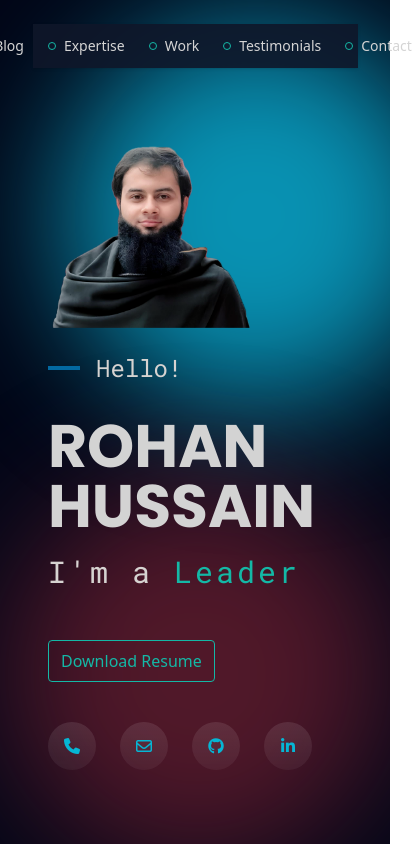
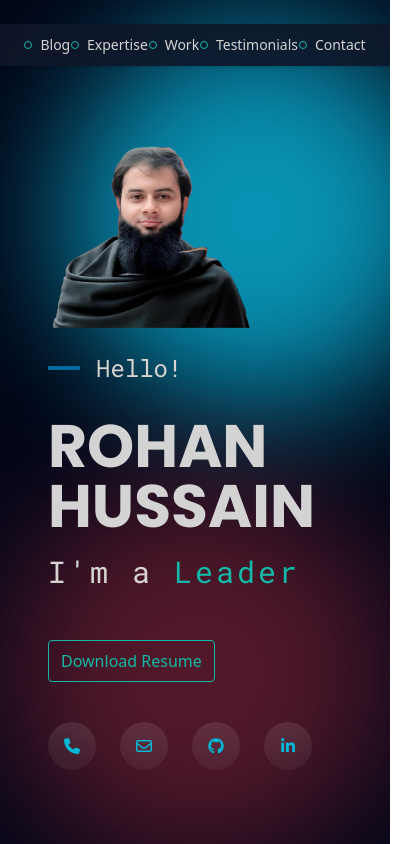
Before and after one commit to hallucinogenizer/portfolio-template, a React (Vite) app: page / in a window 390 px wide. Shown: the top 844 px of the page, 412 px wide, since content can reach past the window. Built offline with nearby package versions, Linux system fonts and the light colour scheme.

Commit message:
topnavbar centralized and fixed for mobile

```diff
--- a/src/components/TopNavBar/TopNavBar.tsx
+++ b/src/components/TopNavBar/TopNavBar.tsx
@@ -8,18 +8,13 @@ import {
 } from "../../lib/constants";
 
 export const TopNavBar = () => (
-  <div className="absolute top-6 right-1/2 w-5/6 max-w-6xl h-12 z-20">
-    <ul className="relative -right-1/2 list-none px-8 py-3 bg-slate-900 bg-opacity-90 shadow flex justify-center leading-tight text-neutral-300">
-      <div className="text-sm flex gap-6 justify-evenly">
-        <MenuItem text="Blog" link="/blog" />
-        <MenuItem text="Expertise" sectionIdToGoTo={EXPERTISE_SECTION_ID} />
-        <MenuItem text="Work" sectionIdToGoTo={WORK_EXPERIENCE_SECTION_ID} />
-        <MenuItem
-          text="Testimonials"
-          sectionIdToGoTo={TESTIMONIALS_SECTION_ID}
-        />
-        <MenuItem text="Contact" sectionIdToGoTo={CONTACT_SECTION_ID} />
-      </div>
+  <div className="absolute top-6 right-1/2 w-full md:max-w-3xl max-w-11/12 h-12 z-20">
+    <ul className="relative -right-1/2 list-none md:px-16 px-6 py-3 bg-slate-900 bg-opacity-90 shadow flex justify-around leading-tight text-neutral-300 text-sm">
+      <MenuItem text="Blog" link="/blog" />
+      <MenuItem text="Expertise" sectionIdToGoTo={EXPERTISE_SECTION_ID} />
+      <MenuItem text="Work" sectionIdToGoTo={WORK_EXPERIENCE_SECTION_ID} />
+      <MenuItem text="Testimonials" sectionIdToGoTo={TESTIMONIALS_SECTION_ID} />
+      <MenuItem text="Contact" sectionIdToGoTo={CONTACT_SECTION_ID} />
     </ul>
   </div>
 );
```
